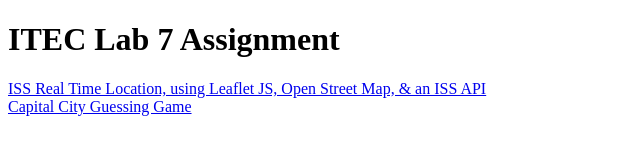
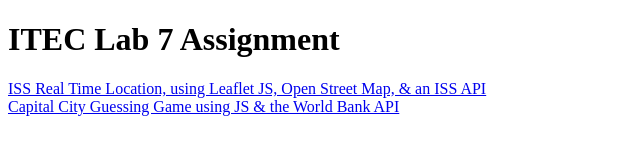
Before and after one commit to myverdict/ITEC-lab7-assignment, a plain HTML site: page index.html in a window 1280 px wide. Shown: the whole page, without its empty margins (0-640 px from the left). Drawn offline with Linux system fonts and the light colour scheme.

Commit message:
Changed the capital guess heading name

```diff
--- a/index.html
+++ b/index.html
@@ -18,7 +18,7 @@
 
     <a href="https://myverdict.github.io/ITEC-lab7-assignment/capital_city/index.html"
 	   target="_blank">
-        Capital City Guessing Game
+        Capital City Guessing Game using JS & the World Bank API
 	</a>
 </body>
 
```
